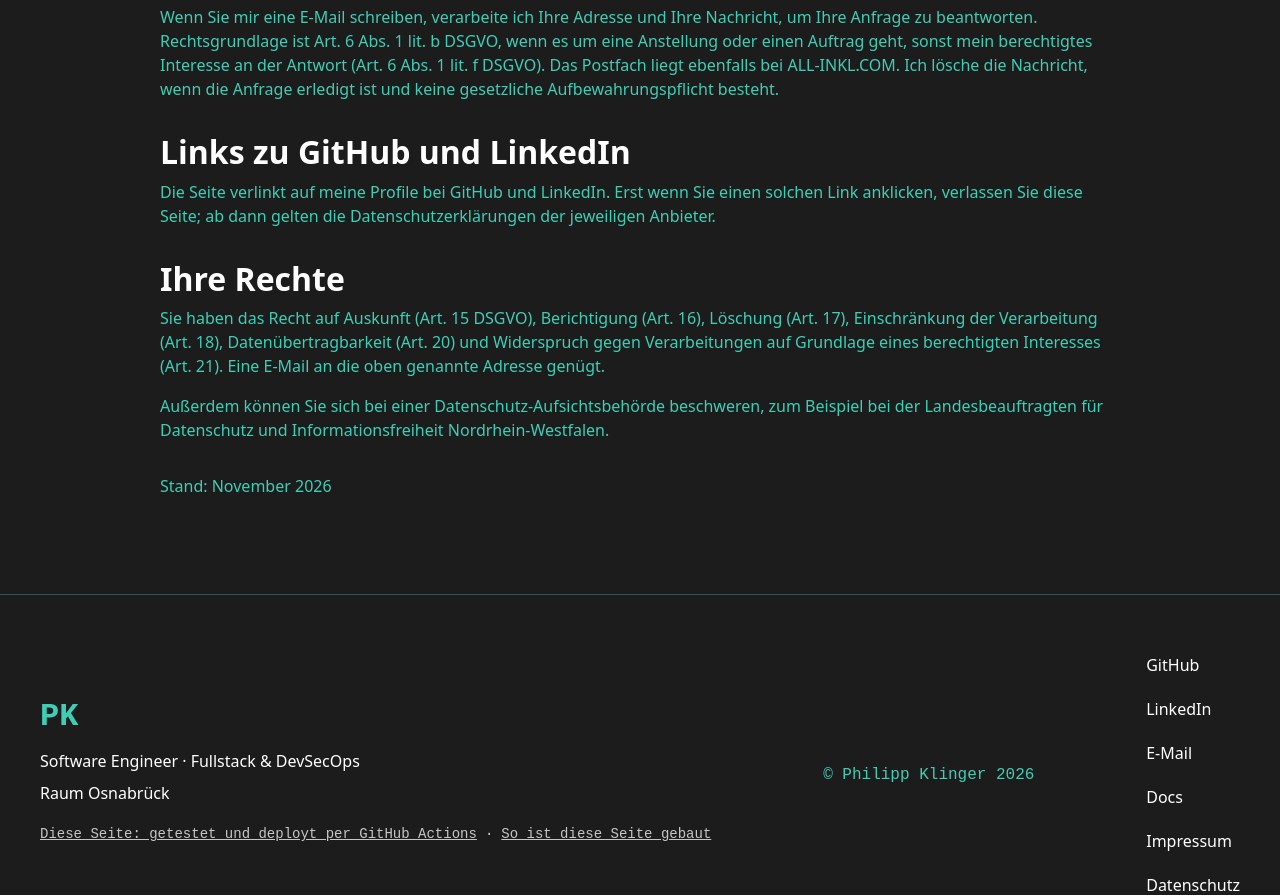
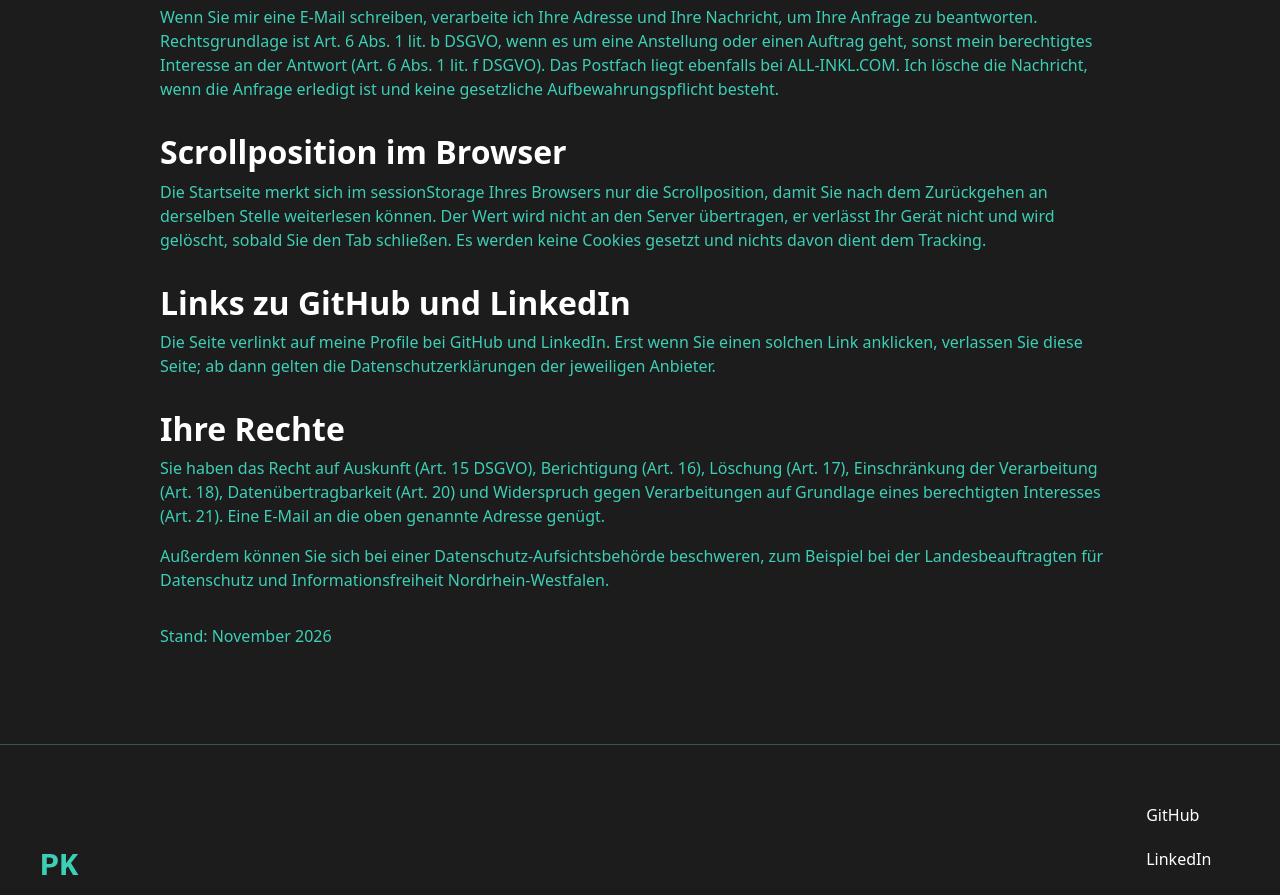
Before and after one commit to PhilippKlinger/philippklinger.com, an Angular app: page /datenschutz in a window 1280 px wide. Shown: the part 1086-1981 px from the top of the page. Built offline with nearby package versions, Linux system fonts and the light colour scheme; a web font is replaced by a local one.

Commit message:
fix(legal): mention the scroll position in sessionStorage, drop internal notes

```diff
--- a/src/content/legal.ts
+++ b/src/content/legal.ts
@@ -1,7 +1,4 @@
-// Texts of /impressum and /datenschutz.
-// Written by Claude, no legal advice; wording approved by Philipp (2026-11-04).
-// Only verifiable facts; hosting wording as on neurocheckin.de (AVV with All-Inkl
-// of 2022-09-19 on file there, customer account of Philipp).
+// Texts of /impressum and /datenschutz; only verifiable facts.
 
 // Current postal address (Philipp, 2026-11-04).
 export const address = ['Philipp Klinger', 'Ostlandstraße 11', '49504 Lotte'];
@@ -44,6 +41,13 @@ export const privacy = {
         'Wenn Sie mir eine E-Mail schreiben, verarbeite ich Ihre Adresse und Ihre Nachricht, um Ihre Anfrage zu beantworten. Rechtsgrundlage ist Art. 6 Abs. 1 lit. b DSGVO, wenn es um eine Anstellung oder einen Auftrag geht, sonst mein berechtigtes Interesse an der Antwort (Art. 6 Abs. 1 lit. f DSGVO). Das Postfach liegt ebenfalls bei ALL-INKL.COM. Ich lösche die Nachricht, wenn die Anfrage erledigt ist und keine gesetzliche Aufbewahrungspflicht besteht.',
       ],
     },
+    // DRAFT: wording of the sessionStorage paragraph, not yet approved.
+    {
+      heading: 'Scrollposition im Browser',
+      paragraphs: [
+        'Die Startseite merkt sich im sessionStorage Ihres Browsers nur die Scrollposition, damit Sie nach dem Zurückgehen an derselben Stelle weiterlesen können. Der Wert wird nicht an den Server übertragen, er verlässt Ihr Gerät nicht und wird gelöscht, sobald Sie den Tab schließen. Es werden keine Cookies gesetzt und nichts davon dient dem Tracking.',
+      ],
+    },
     {
       heading: 'Links zu GitHub und LinkedIn',
       paragraphs: [
```
Also changed, not shown: 1 other file (tests, documents, lock files or other folders).
